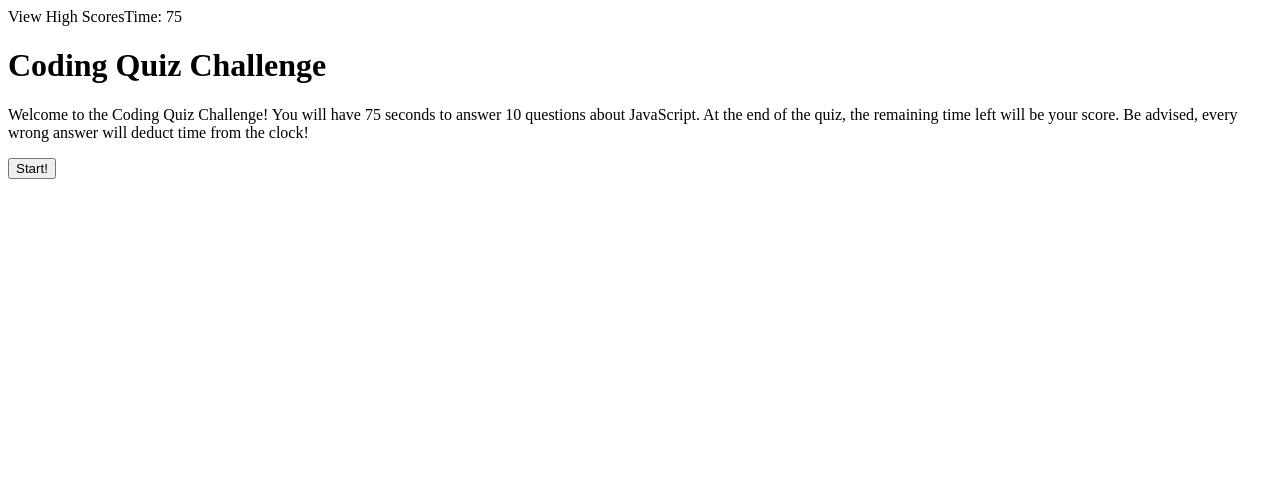
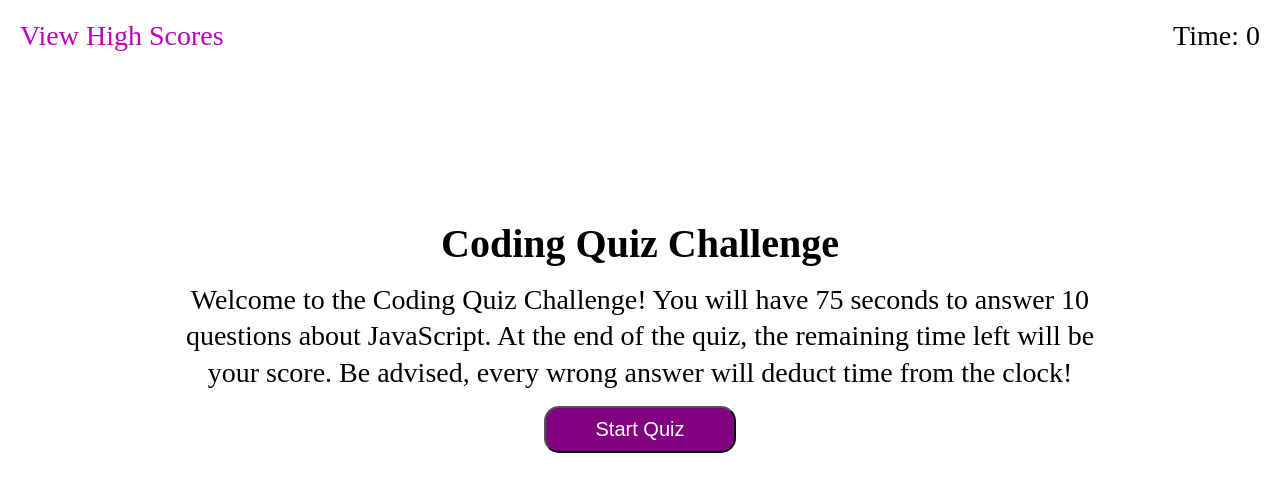
Before and after one commit to cmskorcz/javascript-code-quiz, a plain HTML site: page index.html in a window 1280 px wide. Drawn offline with Linux system fonts and the light colour scheme.

Commit message:
general styling complete for initial state

```diff
--- a/assets/css/style.css
+++ b/assets/css/style.css
@@ -0,0 +1,115 @@
+* {
+    margin: 0;
+    padding: 0;
+    box-sizing: border-box;
+}
+
+/* High Score Link and Timer */
+header {
+    display: flex;
+    justify-content: space-between;
+    margin: 10px;
+    height: 25vh;
+}
+
+header span {
+    padding: 10px;
+}
+
+#high-score {
+    color: #bd00bd;
+    height: fit-content;
+}
+
+#high-score:hover {
+    text-decoration: underline;
+    cursor: pointer;
+}
+
+/* Quiz Title, Description, and Start Button */
+main div{
+    display: flex;
+    flex-wrap: wrap;
+    justify-content: center;
+}
+
+main h1 {
+    font-size: 26px;
+}
+
+main p {
+    font-size: 16px;
+    margin: 10px;
+    padding: 5px;
+    text-align: center;
+    line-height: 1.3;
+}
+
+main button {
+    padding: 10px 50px;
+    margin-top: 10pxx;
+    border-radius: 15px;
+    font-size: 16px;
+    background-color: #800080;
+    color: white;
+}
+
+main button:hover {
+    background-color: #bd00bd;
+    cursor: pointer;
+}
+
+/* 425px */
+
+@media screen and (min-width: 425px) {
+    main h1 {
+        font-size: 30px;
+    }
+
+    header span, main p {
+        font-size: 18px;
+    }
+}
+
+/* 550px */
+
+@media screen and (min-width: 550px) {
+    header span {
+        font-size: 20px;
+    }
+
+    main h1 {
+        font-size: 32px;
+    }
+
+    main p {
+        font-size: 20px;
+        flex-basis: 75%;
+    }
+}
+
+/* 768px */
+@media screen and (min-width: 768px) {
+    main h1 {
+        font-size: 36px;
+    }
+
+    header span, main p {
+        font-size: 24px;
+    }
+
+    main button {
+        font-size: 20px;
+    }
+}
+
+/* 980px */
+@media screen and (min-width: 980px) {
+    main h1 {
+        font-size: 40px;
+    }
+
+    header span, main p {
+        font-size: 28px;
+    }
+}
--- a/index.html
+++ b/index.html
@@ -9,16 +9,20 @@
 </head>
 <body>
     <header>
-        <span>View High Scores</span><span>Time: 75</span>
+        <span id="high-score">View High Scores</span><span>Time: 0</span>
     </header>
     <main>
+        <div>
             <h1>
                 Coding Quiz Challenge
             </h1>
             <p>
                 Welcome to the Coding Quiz Challenge! You will have 75 seconds to answer 10 questions about JavaScript. At the end of the quiz, the remaining time left will be your score. Be advised, every wrong answer will deduct time from the clock!
             </p>
-        <button>Start!</button>
+        </div>
+        <div>
+            <button>Start Quiz</button>
+        </div>
     </main>
     <script src="./assets/js/script.js"></script>
 </body>
```
Lines whose indentation alone changed are shown as unchanged.
